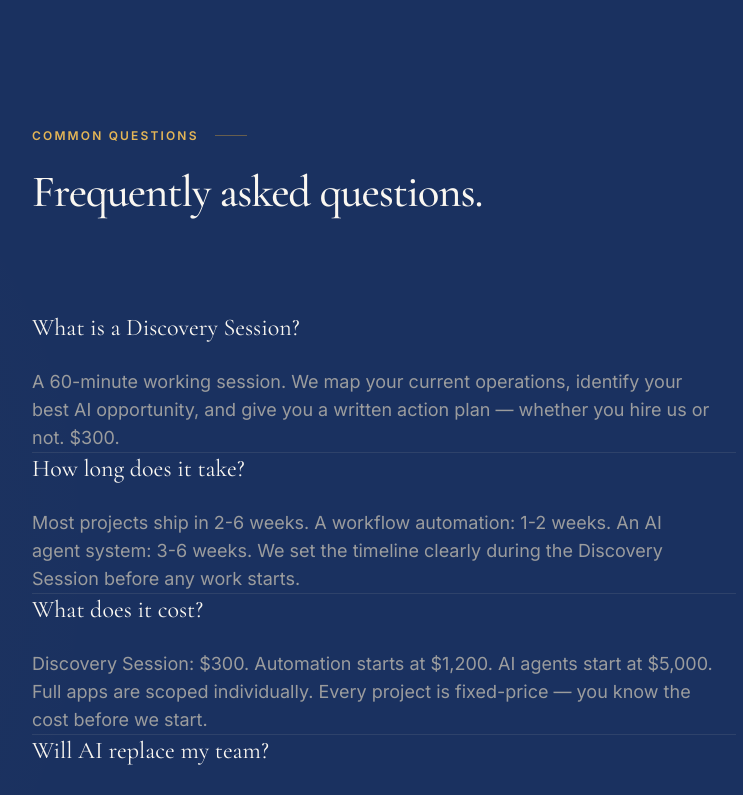
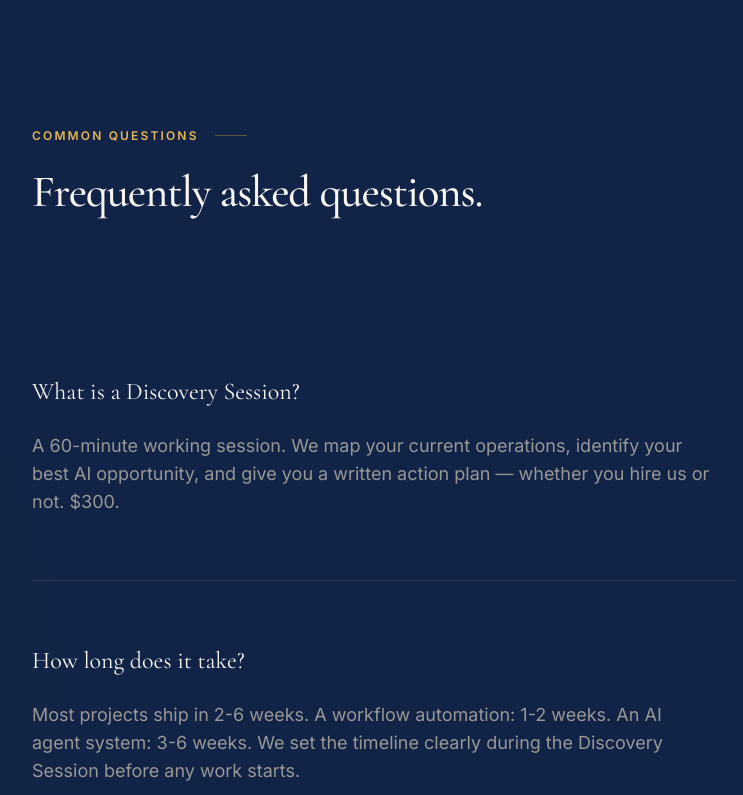
Before and after one commit to SanLuis-AI-Solutions/sanluisai-portfolio, a Next.js app: page / in a window 1280 px wide. Shown: the part 6000-6795 px from the top of the page, without its empty margins (256-999 px from the left). Built offline with nearby package versions, Linux system fonts and the light colour scheme.

Commit message:
Fix FAQ spacing: manual divider + pt-16 pb-16 on each item

```diff
--- a/components/FAQ.tsx
+++ b/components/FAQ.tsx
@@ -18,15 +18,24 @@ const faqs = [
 
 export default function FAQ() {
   return (
-    <section id="faq" className="py-32 md:py-40 bg-navy-800 relative overflow-hidden">
+    <section id="faq" className="relative overflow-hidden bg-navy-900 py-32 md:py-40">
       <div className="absolute top-0 left-0 w-1/3 h-full bg-[radial-gradient(ellipse_at_center_left,rgba(217,164,52,0.03),transparent_60%)] pointer-events-none" />
       <div className="relative max-w-4xl mx-auto px-8 md:px-16 lg:px-24">
-        <FadeIn delay={0}><span className="font-sans text-xs font-semibold tracking-[0.18em] uppercase text-gold-500 mb-6 flex items-center gap-4">Common Questions <span className="h-px w-8 bg-gold-600/40" /></span></FadeIn>
-        <FadeIn delay={0.12}><h2 className="font-display text-[clamp(1.8rem,4vw,2.8rem)] text-bone-50 font-medium leading-[1.08] tracking-[-0.025em] mb-24">Frequently asked questions.</h2></FadeIn>
-        <div className="divide-y divide-bone-300/10">
+        <FadeIn delay={0}>
+          <span className="font-sans text-xs font-semibold tracking-[0.18em] uppercase text-gold-500 mb-6 flex items-center gap-4">
+            Common Questions <span className="h-px w-8 bg-gold-600/40" />
+          </span>
+        </FadeIn>
+        <FadeIn delay={0.12}>
+          <h2 className="font-display text-[clamp(1.8rem,4vw,2.8rem)] text-bone-50 font-medium leading-[1.08] tracking-[-0.025em] mb-24">
+            Frequently asked questions.
+          </h2>
+        </FadeIn>
+        <div className="space-y-0">
           {faqs.map((f, i) => (
             <FadeIn key={i} delay={0.2 + i * 0.08}>
-              <div className="py-16 first:pt-0 last:pb-0">
+              {i > 0 && <div className="h-px bg-bone-300/10" />}
+              <div className="pt-16 pb-16">
                 <h3 className="font-display text-xl md:text-2xl text-bone-50 mb-6">{f.q}</h3>
                 <p className="font-sans text-base md:text-lg text-bone-300/65 leading-relaxed max-w-[60ch]">{f.a}</p>
               </div>
```
Also changed, not shown: public/user-reference-faq.jpg (added).
